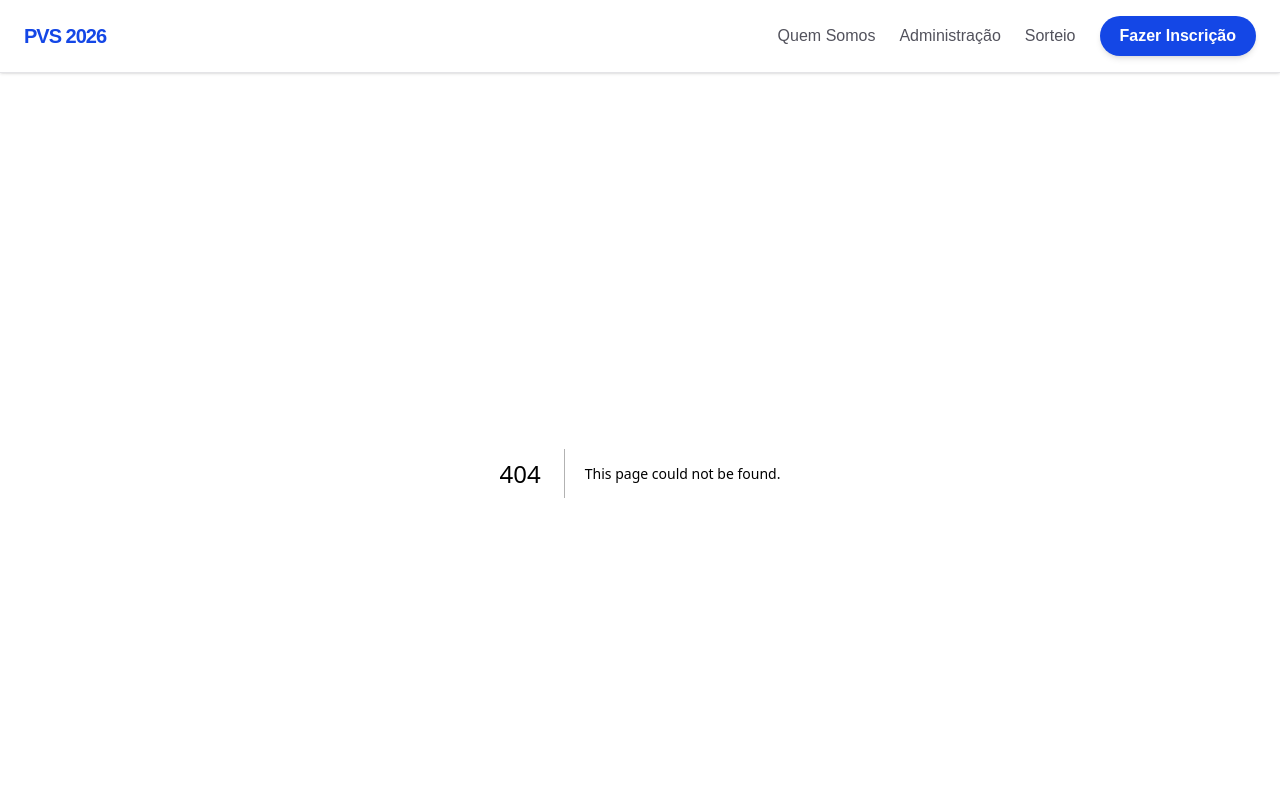
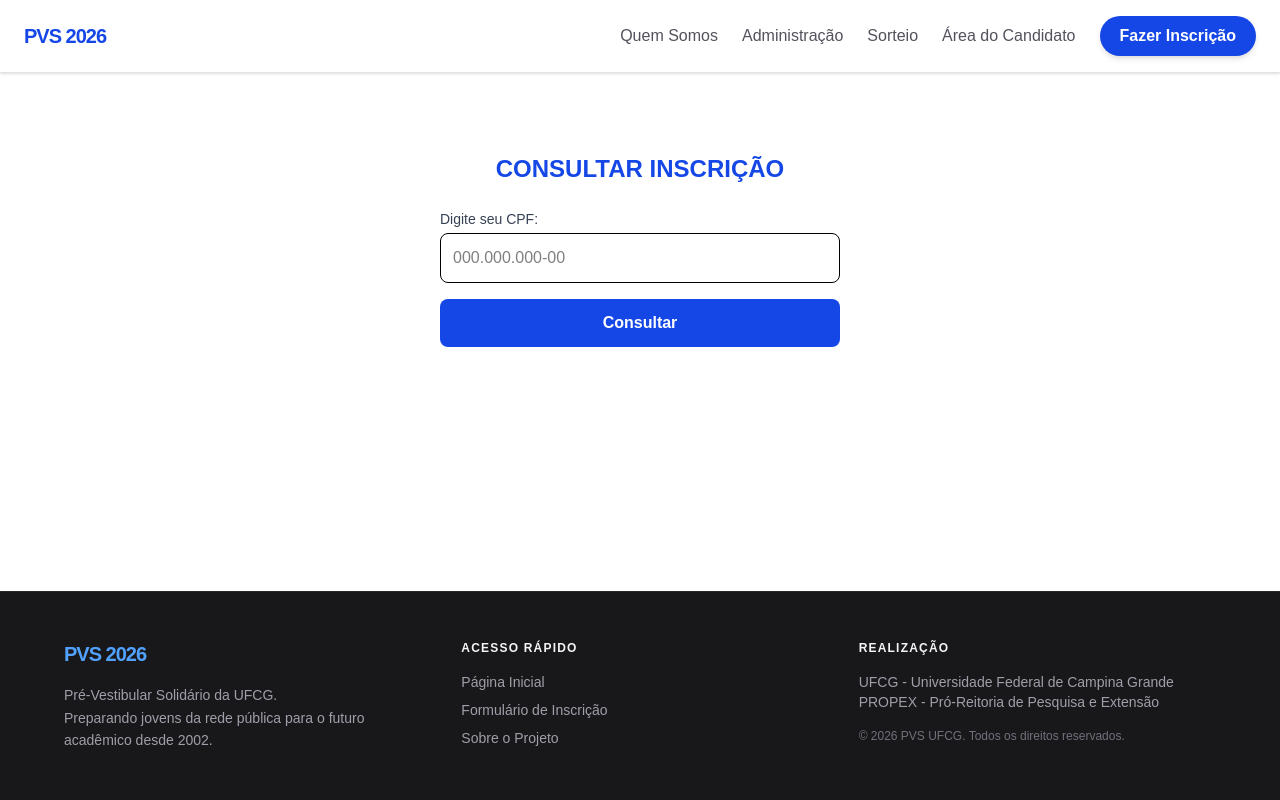
Before and after one commit to bernardlcs/ufcg_pvs, a Next.js app: page /consulta in a window 1280 px wide. Before the commit this address had no page. Shown: the top 800 px of the page. Built offline with nearby package versions, Linux system fonts and the light colour scheme; no server answers.

Commit message:
janela de cadidado

```diff
--- /dev/null
+++ b/src/app/consulta/page.tsx
@@ -0,0 +1,77 @@
+'use client';
+import { useState } from 'react';
+import { createClient } from '@/utils/supabase/client';
+
+export default function ConsultaCandidato() {
+  const [cpf, setCpf] = useState('');
+  const [candidato, setCandidato] = useState<any>(null);
+  const [erro, setErro] = useState('');
+  const [carregando, setCarregando] = useState(false);
+
+  const supabase = createClient();
+
+  const buscarCandidato = async (e: React.FormEvent) => {
+    e.preventDefault();
+    setCarregando(true);
+    setErro('');
+    setCandidato(null);
+
+    // Remove tudo que não for número para padronizar a busca
+    const cpfLimpo = cpf.replace(/\D/g, '');
+
+    // Tentativa 1: Busca pelo CPF exatamente como digitado ou limpo
+    // Usamos uma lista de filtros para garantir que ele encontre o dado
+    const { data, error } = await supabase
+      .from('inscricoes')
+      .select('nome_completo, numero_inscricao')
+      .or(`cpf.eq.${cpfLimpo},cpf.eq.${cpf.trim()}`)
+      .maybeSingle();
+
+    if (error) {
+      console.error('Erro na query:', error);
+      setErro('Erro técnico: Verifique se a coluna se chama "cpf" no banco.');
+    } else if (!data) {
+      setErro('Candidato não encontrado. Verifique se o CPF está correto.');
+    } else {
+      setCandidato(data);
+    }
+    setCarregando(false);
+  };
+
+  return (
+    <main className="max-w-md mx-auto py-20 px-6 text-black">
+      <h1 className="text-2xl font-bold text-blue-700 mb-6 text-center uppercase">Consultar Inscrição</h1>
+
+      <form onSubmit={buscarCandidato} className="space-y-4 mb-8">
+        <div>
+          <label className="block text-sm font-medium text-gray-700 mb-1">Digite seu CPF:</label>
+          <input
+            type="text"
+            placeholder="000.000.000-00"
+            className="w-full p-3 border rounded-lg text-black focus:ring-2 focus:ring-blue-500 outline-none"
+            value={cpf}
+            onChange={(e) => setCpf(e.target.value)}
+            required
+          />
+        </div>
+        <button
+          type="submit"
+          disabled={carregando}
+          className="w-full bg-blue-700 text-white p-3 rounded-lg font-bold hover:bg-blue-800 transition-colors disabled:bg-gray-400"
+        >
+          {carregando ? 'Buscando...' : 'Consultar'}
+        </button>
+      </form>
+
+      {erro && <p className="text-red-600 bg-red-50 p-4 rounded-lg text-center font-medium">{erro}</p>}
+
+      {candidato && (
+        <div className="bg-green-50 border border-green-200 p-6 rounded-xl shadow-sm text-black">
+          <h2 className="text-green-800 font-bold mb-2">Inscrição Localizada!</h2>
+          <p><strong>Nome:</strong> {candidato.nome_completo}</p>
+          <p><strong>Número de Inscrição:</strong> {candidato.numero_inscricao}</p>
+        </div>
+      )}
+    </main>
+  );
+}
--- a/src/app/layout.tsx
+++ b/src/app/layout.tsx
@@ -30,9 +30,13 @@ export default function RootLayout({
             <Link href="/sorteio" className="text-zinc-600 hover:text-blue-700 font-medium transition-colors">
               Sorteio
             </Link>
+            <Link href="/consulta" className="text-zinc-600 hover:text-blue-700 font-medium transition-colors">
+              Área do Candidato
+            </Link>
             <Link href="/inscricao" className="bg-blue-700 text-white px-5 py-2 rounded-full font-bold hover:bg-blue-800 transition-all shadow-md active:scale-95">
               Fazer Inscrição
             </Link>
+
           </div>
         </nav>
 
@@ -59,7 +63,7 @@ export default function RootLayout({
               <ul className="flex flex-col gap-2 text-sm text-zinc-400">
                 <li><Link href="/" className="hover:text-blue-400 transition-colors">Página Inicial</Link></li>
                 <li><Link href="/inscricao" className="hover:text-blue-400 transition-colors">Formulário de Inscrição</Link></li>
-                <li><Link href="/quem-somos" className="hover:text-blue-400 transition-colors">Sobre o Projeto</Link></li>
+                <li><Link href="/quem_somos" className="hover:text-blue-400 transition-colors">Sobre o Projeto</Link></li>
               </ul>
             </div>
 
--- a/src/app/page.tsx
+++ b/src/app/page.tsx
@@ -15,7 +15,7 @@ export default function Home() {
         <Link href="/inscricao" className="flex items-center gap-2 bg-blue-700 text-white px-8 py-4 rounded-2xl font-bold text-lg hover:scale-105 transition-all shadow-lg">
           <ClipboardCheck /> Fazer Inscrição
         </Link>
-        <Link href="/quem-somos" className="flex items-center gap-2 bg-white border-2 border-zinc-200 text-zinc-700 px-8 py-4 rounded-2xl font-bold text-lg hover:bg-zinc-50 transition-all">
+        <Link href="/quem_somos" className="flex items-center gap-2 bg-white border-2 border-zinc-200 text-zinc-700 px-8 py-4 rounded-2xl font-bold text-lg hover:bg-zinc-50 transition-all">
           <Info /> Quem Somos
         </Link>
       </div>
```
